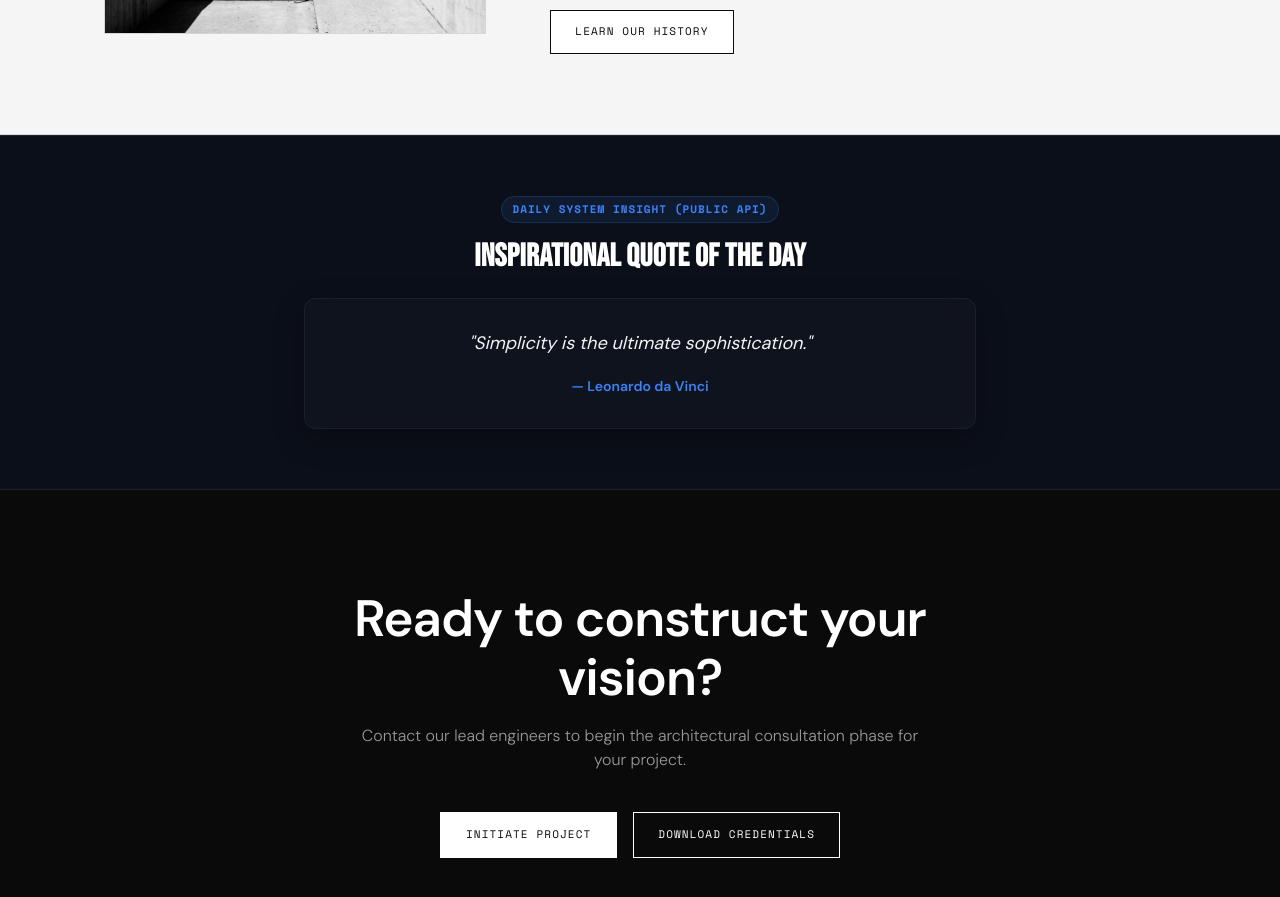
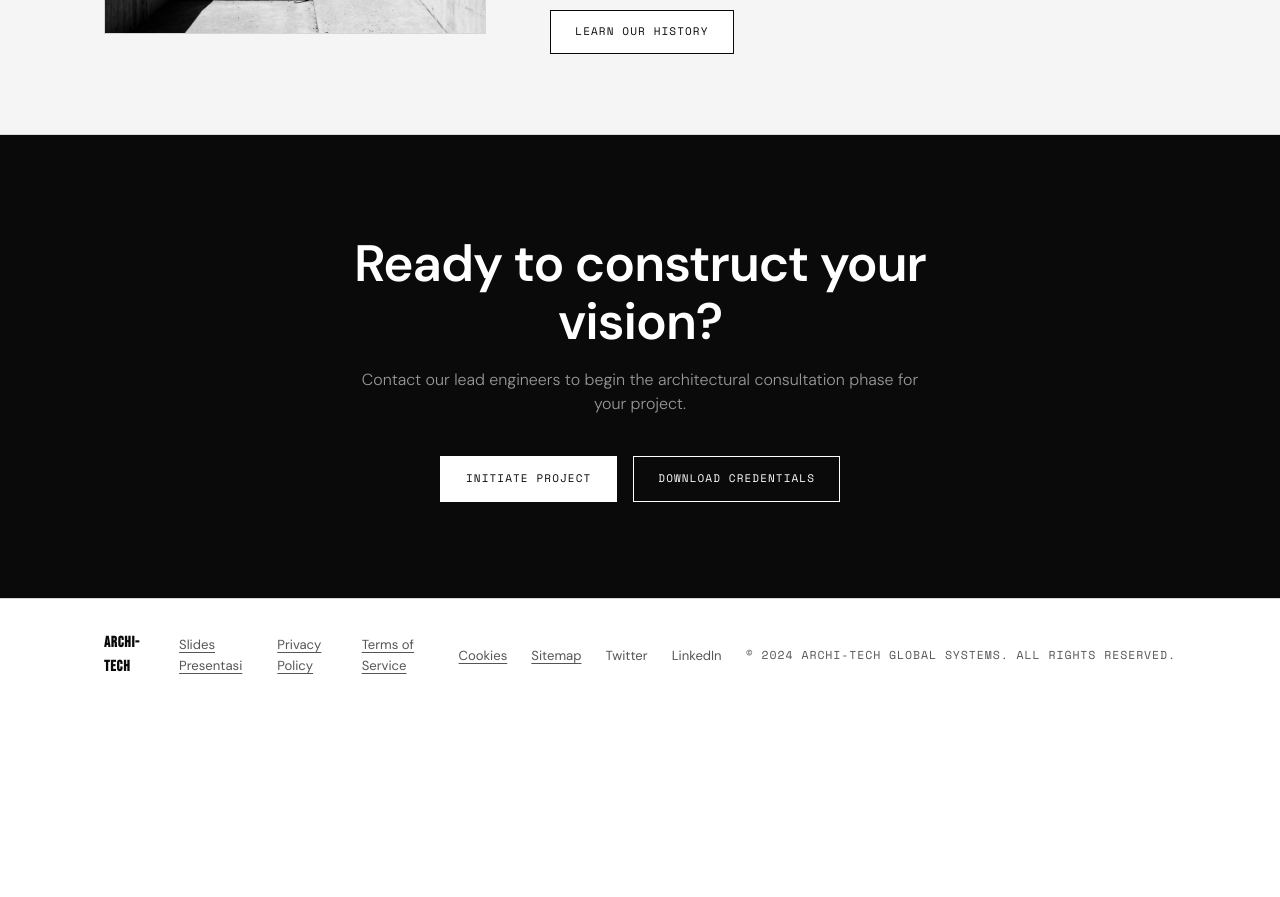
Before and after one commit to KevinAprianto13/WebClient-Kelompok4, a React (Create React App) app: page / in a window 1280 px wide. Shown: the part 3340-4237 px from the top of the page. After the commit the page ends 4052 px from the top, so only its background shows below. Built offline with nearby package versions, Linux system fonts and the light colour scheme; no server answers.

Commit message:
refactor: move API quote fetch from Home to About page hero section, matching visual fonts and quote styling

```diff
--- a/src/pages/About.js
+++ b/src/pages/About.js
@@ -1,3 +1,4 @@
+import { useState, useEffect } from 'react';
 import { Link } from 'react-router-dom';
 import kevinPhoto from '../kevin.png';
 import fadhliPhoto from '../fadhli.png';
@@ -8,6 +9,30 @@ import aboutHeroImg from '../about_hero.png';
 
 
 function About() {
+  const [insight, setInsight] = useState(null);
+  const [loading, setLoading] = useState(true);
+
+  useEffect(() => {
+    fetch('https://dummyjson.com/quotes/random')
+      .then((res) => {
+        if (!res.ok) throw new Error('Network response was not ok');
+        return res.json();
+      })
+      .then((data) => {
+        setInsight({ quote: data.quote, author: data.author });
+        setLoading(false);
+      })
+      .catch((err) => {
+        console.error('Error fetching insight:', err);
+        // Fallback quote
+        setInsight({
+          quote: "Simplicity is the ultimate sophistication.",
+          author: "Leonardo da Vinci"
+        });
+        setLoading(false);
+      });
+  }, []);
+
   return (
     <main>
       <section className="about-hero">
@@ -20,6 +45,35 @@ function About() {
               Founded on the principles of precision and structural integrity, ARCHI-TECH provides
               the framework for modern digital and physical infrastructures.
             </p>
+
+            {/* Dynamic API Quote Box */}
+            {!loading && insight && (
+              <blockquote style={{
+                fontFamily: 'var(--font-body)',
+                fontSize: '0.95rem',
+                lineHeight: '1.5',
+                color: 'var(--color-gray-600)',
+                fontStyle: 'italic',
+                borderLeft: '2px solid var(--color-black)',
+                paddingLeft: 'var(--space-4)',
+                marginTop: 'var(--space-6)',
+                marginBottom: 'var(--space-2)'
+              }}>
+                "{insight.quote}"
+                <cite style={{
+                  display: 'block',
+                  fontSize: '0.8rem',
+                  color: 'var(--color-gray-400)',
+                  fontWeight: '600',
+                  fontStyle: 'normal',
+                  marginTop: 'var(--space-2)',
+                  textTransform: 'uppercase',
+                  letterSpacing: '0.05em'
+                }}>
+                  — {insight.author}
+                </cite>
+              </blockquote>
+            )}
           </div>
           <div className="about-hero__right">
             <img src={aboutHeroImg} alt="Engineering the future" className="about-hero__image" />
--- a/src/pages/Home.js
+++ b/src/pages/Home.js
@@ -1,4 +1,3 @@
-import { useState, useEffect } from 'react';
 import { Link } from 'react-router-dom';
 import systemArchImg from '../system_arch.png';
 import cloudFrameworkImg from '../cloud_framework.png';
@@ -9,30 +8,6 @@ import heroArchitectureImg from '../hero_architecture.png';
 
 
 function Home() {
-  const [insight, setInsight] = useState(null);
-  const [loading, setLoading] = useState(true);
-
-  useEffect(() => {
-    fetch('https://dummyjson.com/quotes/random')
-      .then((res) => {
-        if (!res.ok) throw new Error('Network response was not ok');
-        return res.json();
-      })
-      .then((data) => {
-        setInsight({ quote: data.quote, author: data.author });
-        setLoading(false);
-      })
-      .catch((err) => {
-        console.error('Error fetching insight:', err);
-        // Fallback quote
-        setInsight({
-          quote: "Simplicity is the ultimate sophistication.",
-          author: "Leonardo da Vinci"
-        });
-        setLoading(false);
-      });
-  }, []);
-
   return (
 
     <main>
@@ -203,28 +178,6 @@ function Home() {
           </div>
         </div>
       </section>
-      {/* Dynamic API Section: Daily Architectural Insight */}
-      <section className="section dynamic-insights" style={{ background: '#0b0f19', color: '#ffffff', borderTop: '1px solid rgba(255, 255, 255, 0.08)', borderBottom: '1px solid rgba(255, 255, 255, 0.08)', paddingBlock: '60px' }}>
-        <div className="container" style={{ textAlign: 'center', maxWidth: '800px', marginInline: 'auto' }}>
-          <span className="label-tag" style={{ background: 'rgba(59, 130, 246, 0.1)', color: '#3b82f6', border: '1px solid rgba(59, 130, 246, 0.2)', padding: '4px 10px', borderRadius: '20px', fontSize: '11px', fontWeight: '600', letterSpacing: '1px', textTransform: 'uppercase', display: 'inline-block', marginBottom: '16px' }}>
-            Daily System Insight (Public API)
-          </span>
-          <h2 style={{ fontSize: '32px', fontWeight: '700', marginBottom: '24px' }}>Inspirational Quote of the Day</h2>
-          {loading ? (
-            <p style={{ color: '#9ca3af', fontStyle: 'italic' }}>Loading dynamic insights from external cloud services...</p>
-          ) : (
-            <div style={{ background: 'rgba(255, 255, 255, 0.02)', border: '1px solid rgba(255, 255, 255, 0.05)', borderRadius: '12px', padding: '30px 40px', backdropFilter: 'blur(10px)', boxShadow: '0 10px 30px rgba(0, 0, 0, 0.3)' }}>
-              <blockquote style={{ fontSize: '18px', color: '#f3f4f6', fontStyle: 'italic', lineHeight: '1.6', marginBottom: '16px', position: 'relative' }}>
-                "{insight.quote}"
-              </blockquote>
-              <cite style={{ fontSize: '14px', color: '#3b82f6', fontWeight: '600', fontStyle: 'normal' }}>
-                — {insight.author}
-              </cite>
-            </div>
-          )}
-        </div>
-      </section>
-
       <section className="cta-banner">
         <div className="container cta-banner__content">
           <h2>Ready to construct your vision?</h2>
```
